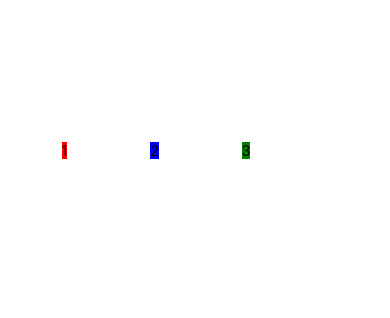
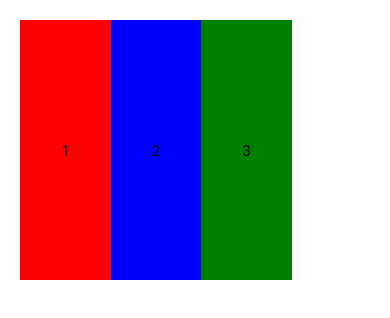
Before and after one commit to fahadtahir1/AwesomeProjectRnTs, a React Native app: screen / in a window 390 px wide. Shown: the top 318 px of the page. Built offline with nearby package versions, Linux system fonts and the light colour scheme.

Commit message:
flex is use inside flex element to give it stretch based on integer value

```diff
--- a/App.tsx
+++ b/App.tsx
@@ -12,7 +12,7 @@ const App = () => {
       <View
         style={{
           backgroundColor: 'red',
-
+          flex: 1,
           justifyContent: 'center',
           alignItems: 'center'
         }}>
@@ -21,7 +21,7 @@ const App = () => {
       <View
         style={{
           backgroundColor: 'blue',
-
+          flex: 1,
           justifyContent: 'center',
           alignItems: 'center'
         }}>
@@ -30,7 +30,7 @@ const App = () => {
       <View
         style={{
           backgroundColor: 'green',
-
+          flex: 1,
           justifyContent: 'center',
           alignItems: 'center'
         }}>
@@ -46,8 +46,8 @@ const styles = StyleSheet.create({
     flexDirection: 'row',
     width: '80%',
     height: 300,
-    justifyContent: 'space-around',
-    alignItems: 'center',
+    justifyContent: 'space-between',
+    alignItems: 'stretch',
   },
 });
 
```
